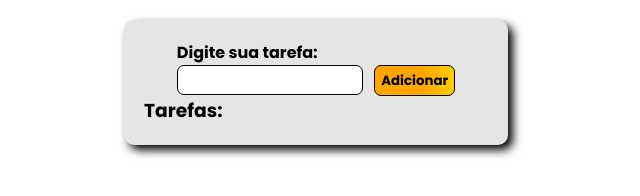
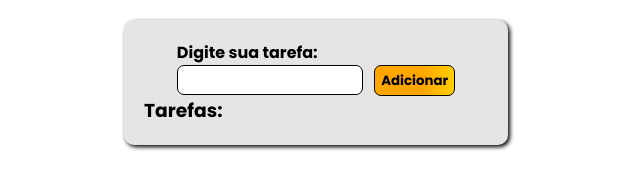
Before and after one commit to Caique-Mendonca/Task-List, a plain HTML site: page index.html in a window 1280 px wide. Shown: the whole page, without its empty margins (324-964 px from the left). Drawn offline with Linux system fonts and the light colour scheme.

Commit message:
editando sombrasssss

```diff
--- a/style.css
+++ b/style.css
@@ -18,7 +18,7 @@ body{
     margin: 20px;
     padding: 20px;
     border-radius: 10px;
-    box-shadow: 5px 5px 10px black;
+    box-shadow: 2px 2px 4px black;
     width: 30vw;
     min-width: 330px;
 
```
Also changed, not shown: teste.html (added).
